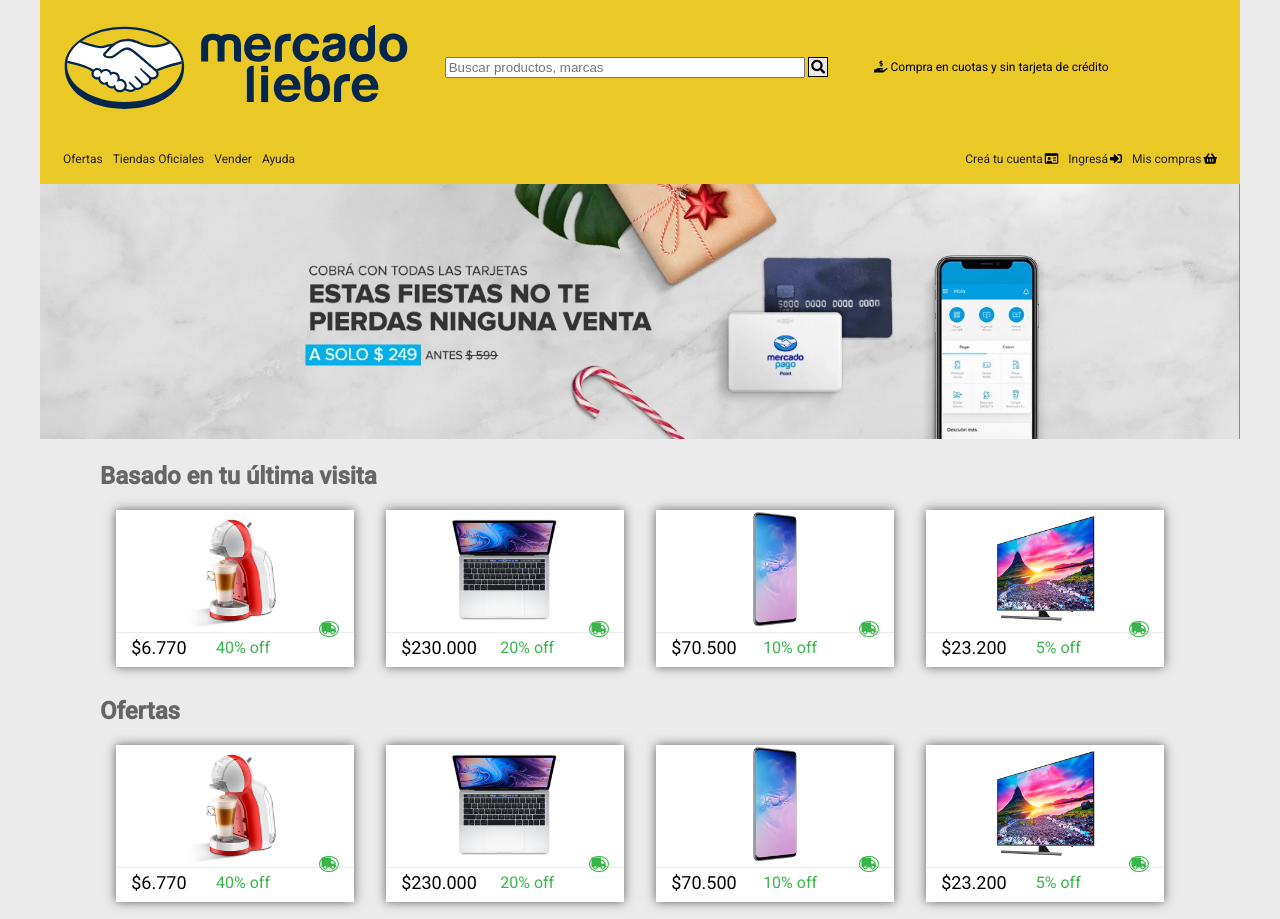
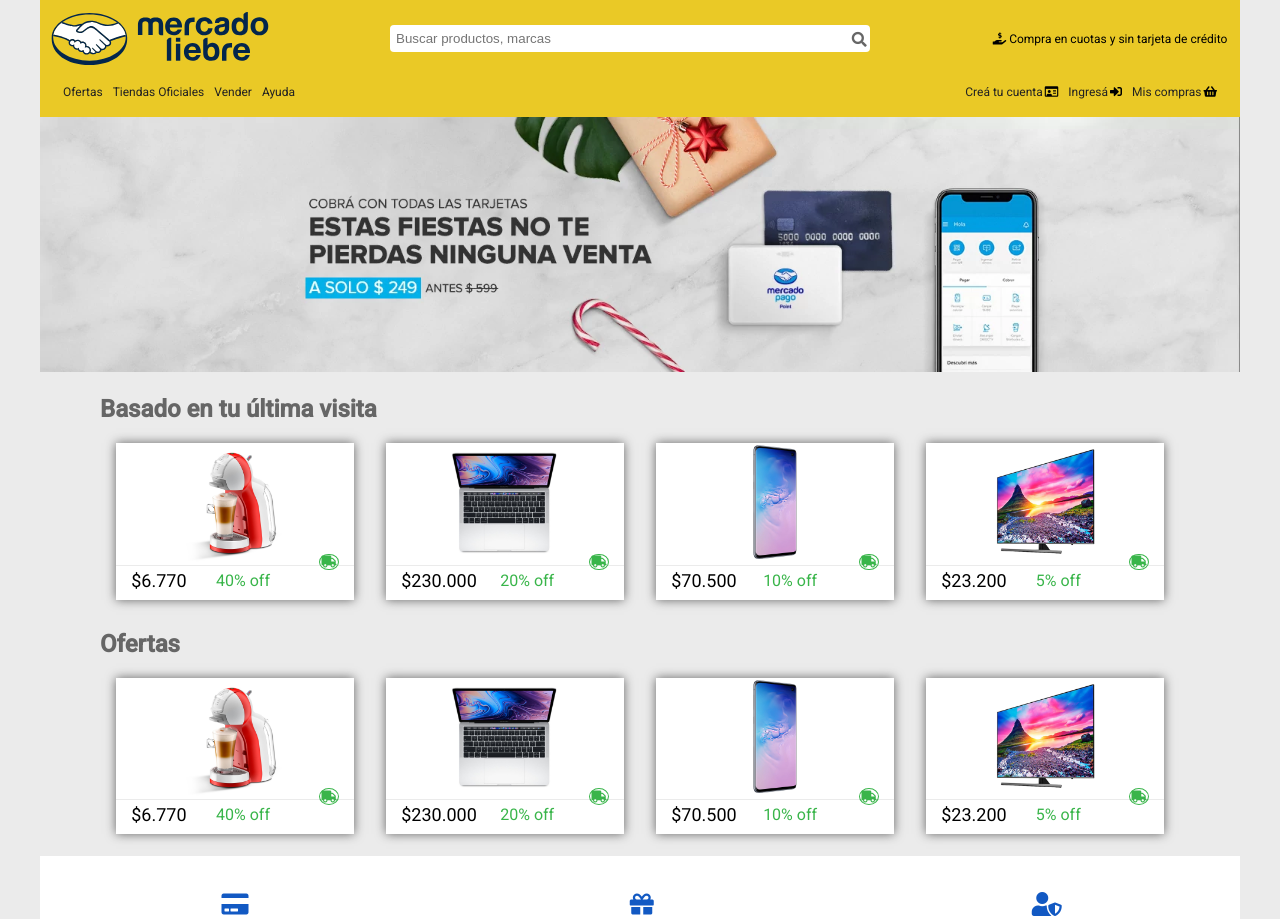
Before and after one commit to jmacera95/mercadoliebre, a website: page views/home.html in a window 1280 px wide. Shown: the top 919 px of the page. Drawn offline with Linux system fonts and the light colour scheme; files that its build step writes are made by us from their sources; files whose address does not match are found by name.

Commit message:
hago ajustes sobre el header para que quede más lindo

```diff
--- a/public/css/styles.css
+++ b/public/css/styles.css
@@ -59,9 +59,8 @@
 }
 
 .img-logo {
-    margin: 3% 0 0 3%;
-    width: 48%;
-    padding: 1.5%;
+    margin: 10px 0 0 10px;
+    width: 30%;
 }
 
 .img-banner {
@@ -82,20 +81,29 @@
 .topnav {
     margin-top: 3%;
     margin-bottom: 3%;
-    width: 48%
+    margin: 10px 10px 0 0;
+    width: 50%;
+    text-align: center;
+    position: relative;
 }
 
 .topnav input[type=text] {
-    width: 45%;
-    margin-left: 3%;
+    width: 100%;
+    padding: 6px;
+    border: solid 0px;
+    border-radius: 4px;
+    margin: auto;
 }
 
 .fa-search {
-    background-color: #ebebeb;
-    font-size: 14px;
-    border-style: solid;
-    border-width: 1px;
+    background-color: #ffff;
+    color: #666;
+    font-size: 15px;
+    border-style: none;
     padding: 0.5%;
+    position: absolute;
+    top: 5px;
+    right: 0.8px;
 }
 
 .compra-tc-cuotas {
@@ -283,50 +291,7 @@
 /*END REGISTER AND LOGIN CSS SECTION*/
 
 @media (min-width: 361px) {
-    .main-navbar {
-        display: flex;
-        justify-content: space-between;
-    }
 
-    .main-navbar ul {
-        display: flex;
-    }
-
-    .main-navbar li {
-        margin: 0 5px;
-    }
-
-    ul {
-        margin: 0;
-    }
-
-    .main-header {
-        display: flex;
-        align-items: center;
-        justify-content: space-between;
-    }
-
-    .img-logo {
-        margin: 4px;
-        width: 32%;
-    }
-
-    .topnav {
-        width: 32%
-    }
-
-    .topnav input[type=text] {
-        width: 75%;
-    }
-
-    .compra-tc-cuotas {
-        width: 32%;
-        text-align: left;
-    }
-
-    .burger-menu {
-        display: none;
-    }
 
     .description {
         display: block;
@@ -361,14 +326,52 @@
 }
 
 @media (min-width: 769px) {
-    .topnav {
-        flex-grow: 8;
-        margin: auto;
-        display: block;
+    .main-navbar {
+        display: flex;
+        justify-content: space-between;
     }
 
-    .topnav input[type=text] {
-        width: 85%;
+    .main-navbar ul {
+        display: flex;
+    }
+
+    .main-navbar li {
+        margin: 0 5px;
+    }
+
+    ul {
+        margin: 0;
+    }
+
+    .main-header {
+        display: flex;
+        align-items: center;
+        justify-content: space-between;
+    }
+
+    .img-logo {
+        width: 30%;
+        max-width: 220px;
+    }
+
+    .topnav {
+        width: 40%;
+        margin-right: 0;
+    }
+
+    /* .topnav input[type=text] {
+        width: 75%;
+    } */
+
+    .compra-tc-cuotas {
+        width: 20%;
+        text-align: center;
+        margin: 10px 10px 0 0;
+        padding: 0;
+    }
+
+    .burger-menu {
+        display: none;
     }
 
     article {
```
